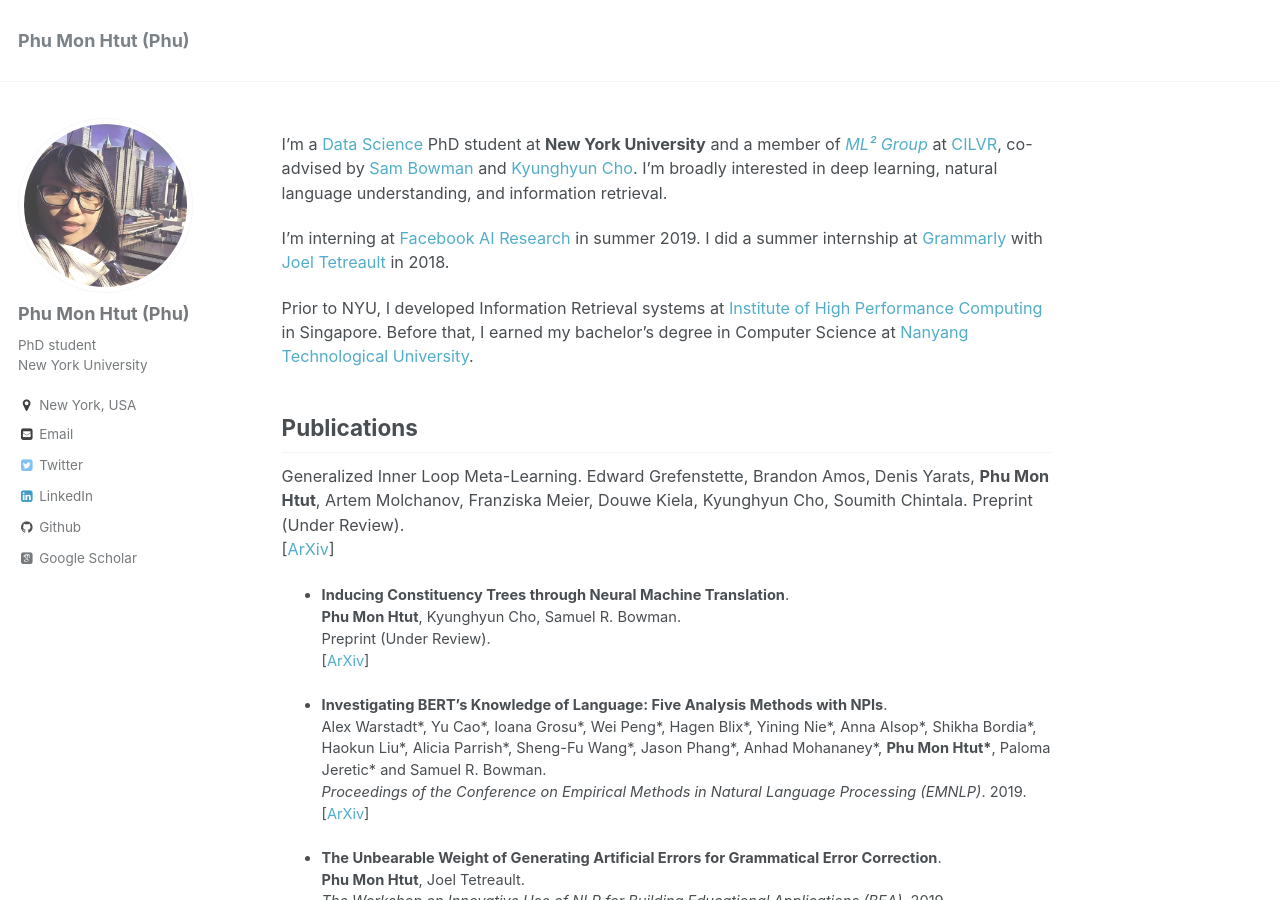
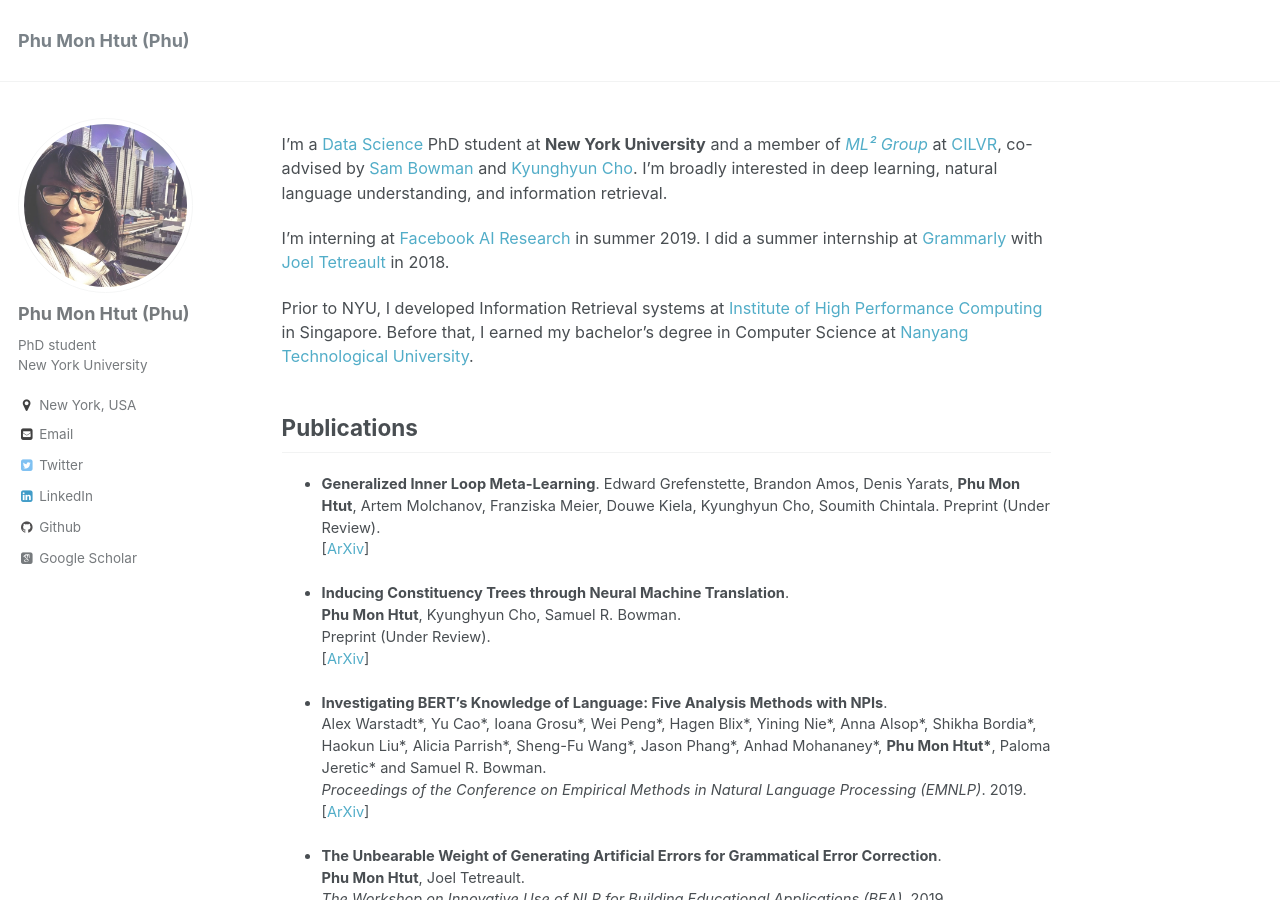
Before and after one commit to phu-pmh/phu-pmh.github.io, a Jekyll site: the page built from _pages/about.md, in a window 1280 px wide and 900 px high. Built offline with Jekyll 4.4.1, drawn with Linux system fonts in a browser that asks for light colours; some web fonts are replaced.

```diff
--- a/_pages/about.md
+++ b/_pages/about.md
@@ -18,7 +18,7 @@ Prior to NYU, I developed Information Retrieval systems at [Institute of High Pe
 
 Publications
 ------
-Generalized Inner Loop Meta-Learning.
+* **Generalized Inner Loop Meta-Learning**.
 Edward Grefenstette, Brandon Amos, Denis Yarats, __Phu Mon Htut__, Artem Molchanov, Franziska Meier, Douwe Kiela, Kyunghyun Cho, Soumith Chintala.
  Preprint (Under Review).
  [[ArXiv](https://arxiv.org/abs/1910.01727)]
```
